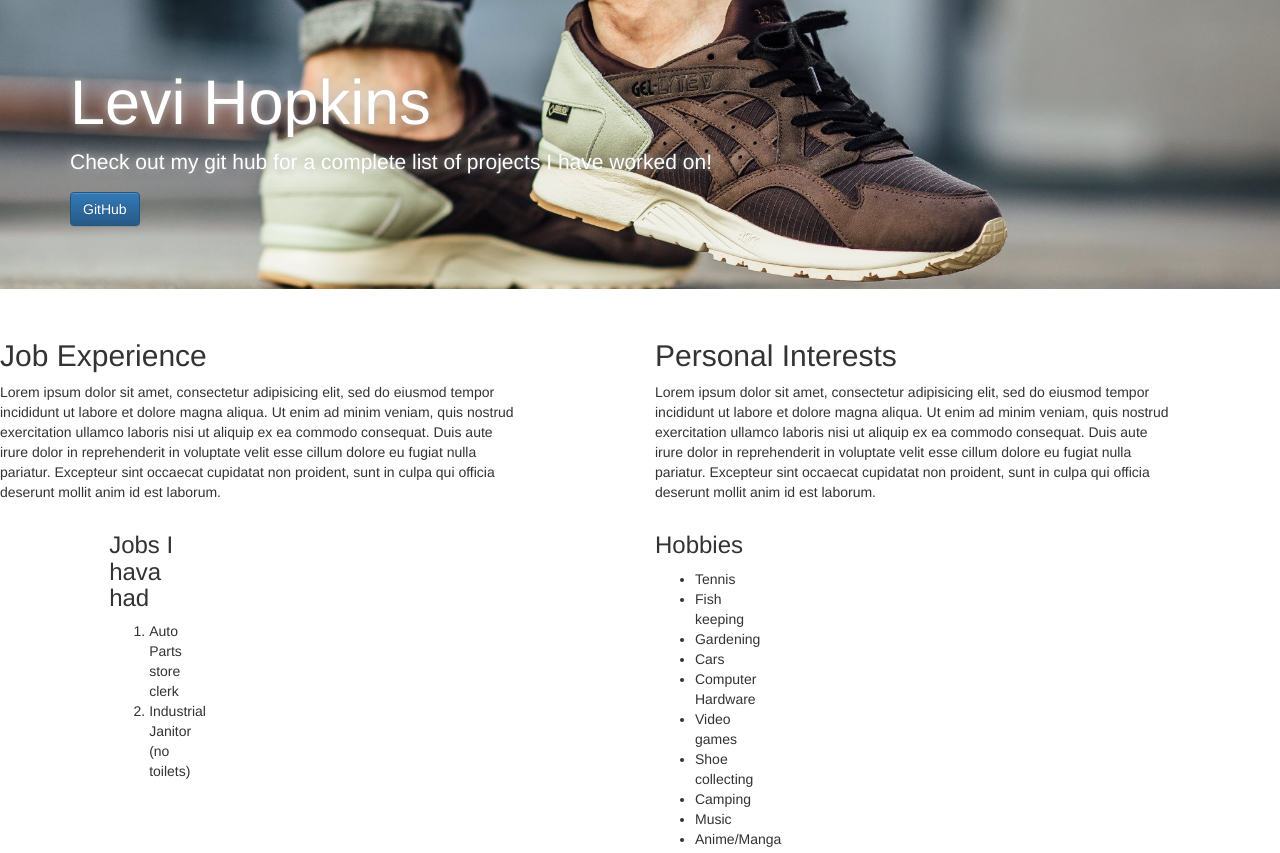
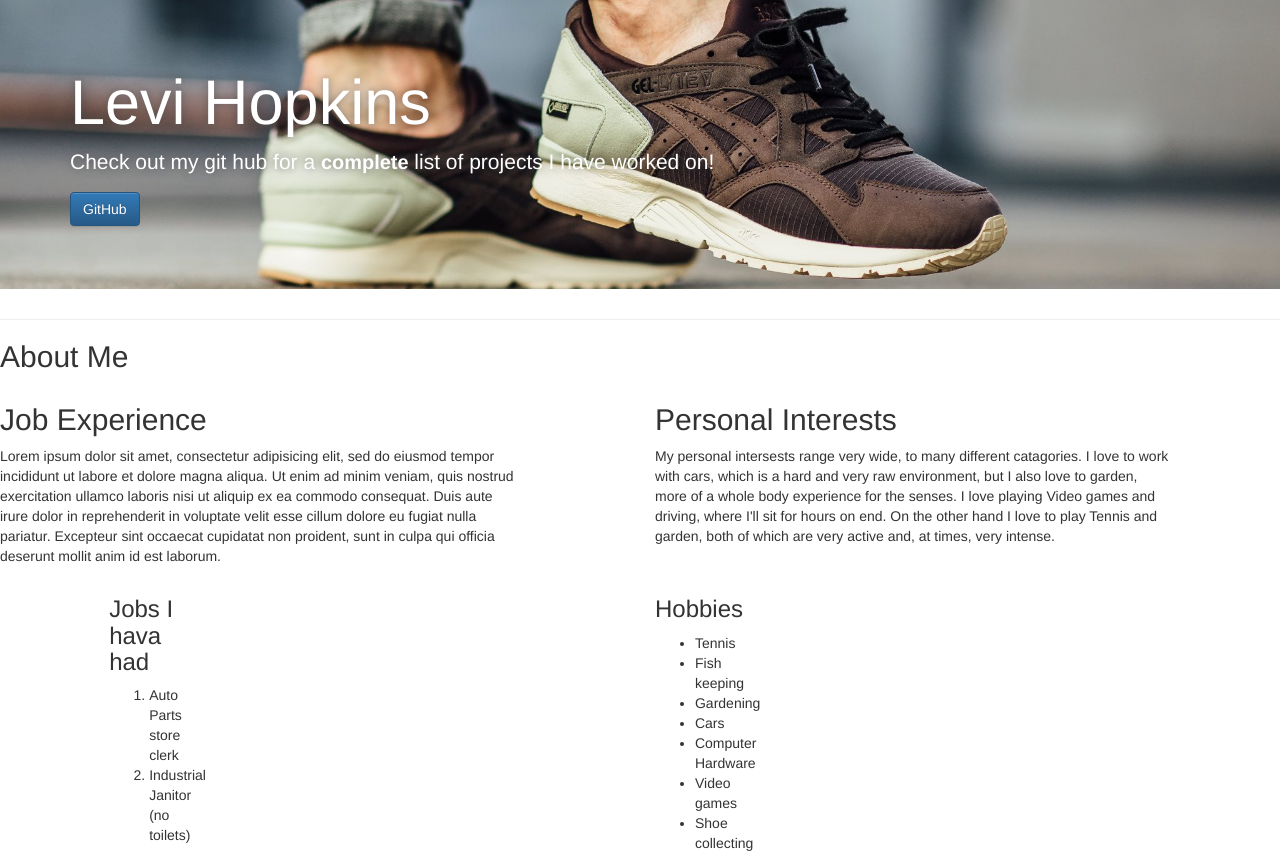
Before and after one commit to kevlycoppers/Portfolio, a plain HTML site: page portfolio/index.html in a window 1280 px wide. Shown: the top 853 px of the page. Drawn offline with nearby package versions, Linux system fonts and the light colour scheme.

Commit message:
It will add small stylistic things

```diff
--- a/portfolio/css/my-style.css
+++ b/portfolio/css/my-style.css
@@ -2,11 +2,11 @@
 
 .jumbotron  {
   background-image: url(../images/asics.jpg);
-  background-position: 10% 67%;
+  background-position: 10% 67.5%;
   background-size: cover;
   background-repeat: no-repeat;
   color: white;
-  text-shadow: silver 0px 0px 10px
+  text-shadow: rgba(73, 73, 74, 0.7) 0px 0px 10px;
 }
 .c-wrapper {
 width: 80%;
@@ -15,3 +15,6 @@ margin: auto;
 #footer-text {
   text-align: center;
 }
+strong.strong-text {
+  font-size: .95em;
+}
--- a/portfolio/index.html
+++ b/portfolio/index.html
@@ -17,12 +17,14 @@
       <div class="container">
         <div class="jumbotron-text">
         <h1>Levi Hopkins</h1>
-          <p>Check out my git hub for a complete list of projects I have worked on!</p>
+          <p>Check out my git hub for a <strong class="strong-text">complete</strong> list of projects I have worked on!</p>
           <p><a class="btn btn-primary btn-md"href="https://github.com/kevlycoppers">GitHub</a></p>
         </div>
       </div>
     </div>
-
+    <hr>
+    <h2>About Me</h2>
+    </div>
       <div class="row">
         <div class="col-sm-5 col-sm-offest-1">
           <h2>Job Experience</h2>
@@ -30,7 +32,7 @@
         </div>
         <div class="col-sm-5 col-sm-offset-1">
           <h2>Personal Interests</h2>
-        <p>Lorem ipsum dolor sit amet, consectetur adipisicing elit, sed do eiusmod tempor incididunt ut labore et dolore magna aliqua. Ut enim ad minim veniam, quis nostrud exercitation ullamco laboris nisi ut aliquip ex ea commodo consequat. Duis aute irure dolor in reprehenderit in voluptate velit esse cillum dolore eu fugiat nulla pariatur. Excepteur sint occaecat cupidatat non proident, sunt in culpa qui officia deserunt mollit anim id est laborum.</p>
+          <p>My personal intersests range very wide, to many different catagories. I love to work with cars, which is a hard and very raw environment, but I also love to garden, more of a whole body experience for the senses. I love playing Video games and driving, where I'll sit for hours on end. On the other hand I love to play Tennis and garden, both of which are very active and, at times, very intense.  </p>
         </div>
       </div>
     <div class="row">
```
Lines whose indentation alone changed are shown as unchanged.
